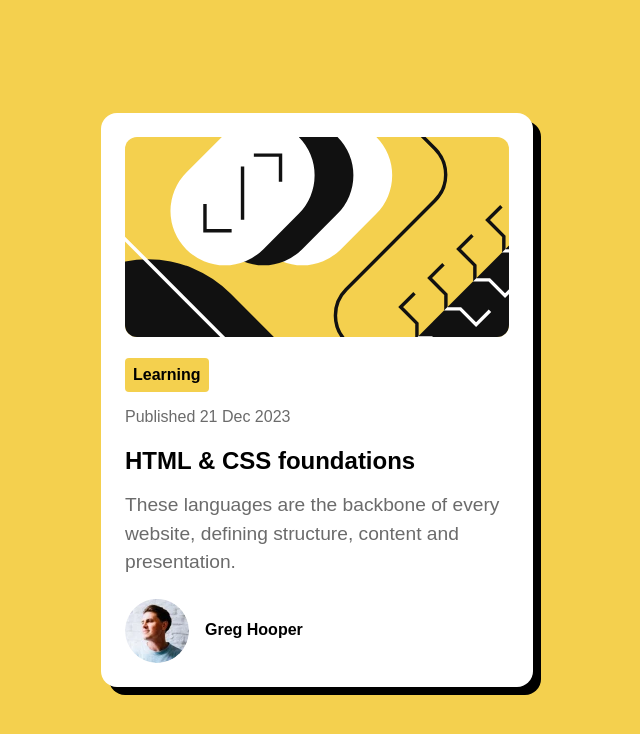
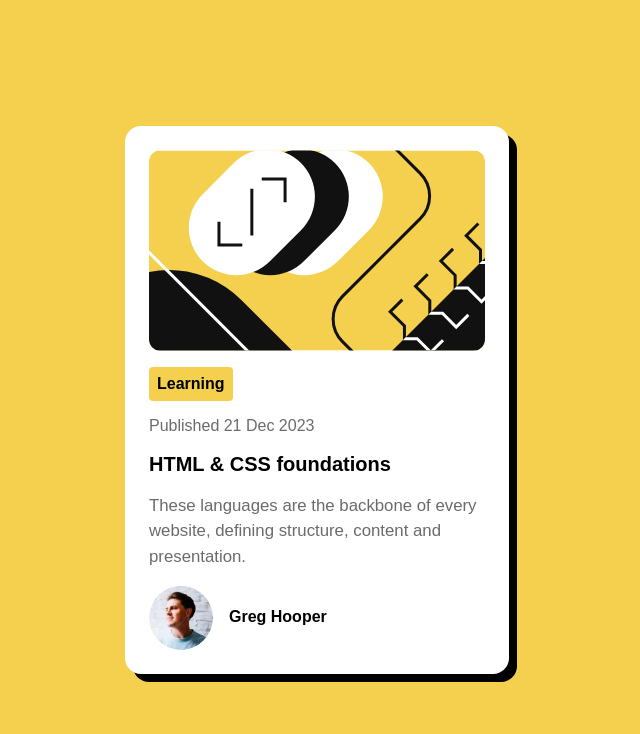
Before and after one commit to Agalya141/Blog_Preview_Card, a plain HTML site: page index.html in a window 1280 px wide. Shown: the whole page, without its empty margins (323-963 px from the left). Drawn offline with Linux system fonts and the light colour scheme.

Commit message:
fix: correct card sizing and image aspect ratio in Blog Preview Card
- Fix card max-width to match design (24rem)
- Add height:auto to illustration image to fix aspect ratio
- Adjust font-size clamp values for text and about-text

```diff
--- a/styles.css
+++ b/styles.css
@@ -19,11 +19,11 @@ body{
 }
 .card{
     background-color:var(--white);
-    max-width: 27rem;
+    max-width: 24rem;
     border-radius:1rem;
     padding:clamp(1rem, 4vw, 1.5rem);
     display:flex;
-    gap:1.3rem;
+    gap:1rem;
     flex-direction:column;
     box-shadow: 8px 8px 0 0 var(--black);
 }
@@ -33,8 +33,15 @@ body{
     justify-content:center;
 }
 .illustration_img{
+   width:100%;
+   height:auto;
    object-fit: cover;
    border-radius:0.75rem;
+}
+h1{
+    font-size:1.25rem;
+    font-weight:800;
+    line-height:1.3;
 }
 .about{
    display:flex;
@@ -45,7 +52,7 @@ body{
 .about-text{
     color:var(--black);
     background-color:var(--yellow);
-    padding:clamp(0.4rem, 4vw, 0.5rem);;
+    padding:clamp(0.2rem, 4vw, 0.5rem);;
     width:fit-content;
     display:inline-block;
     border-radius:0.25rem;
@@ -56,7 +63,7 @@ body{
 }
 .text{
     color:var(--gray-500);
-    font-size:clamp(1rem, 2vw + 0.5rem, 1.2rem);
+    font-size:clamp(1rem, 2vw + 0.5rem, 1.05rem);
     line-height:1.5;
 }
 .content{
```
